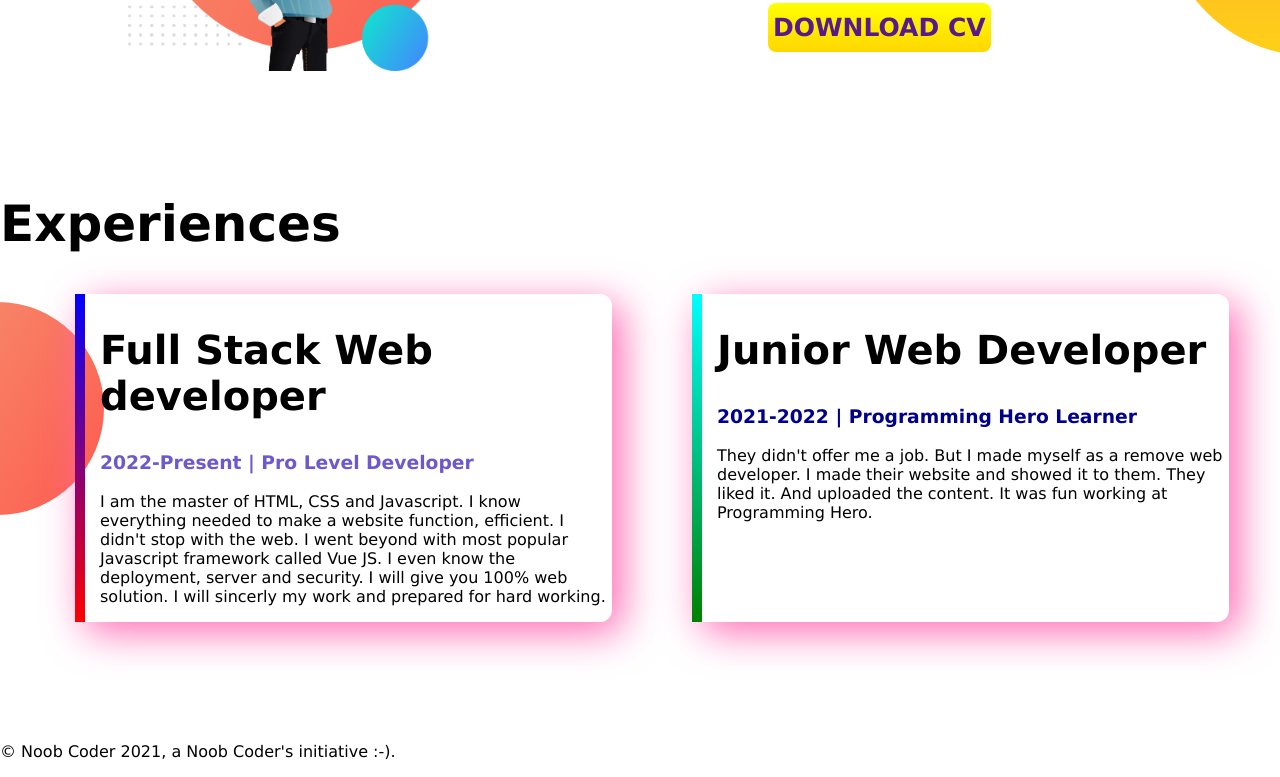
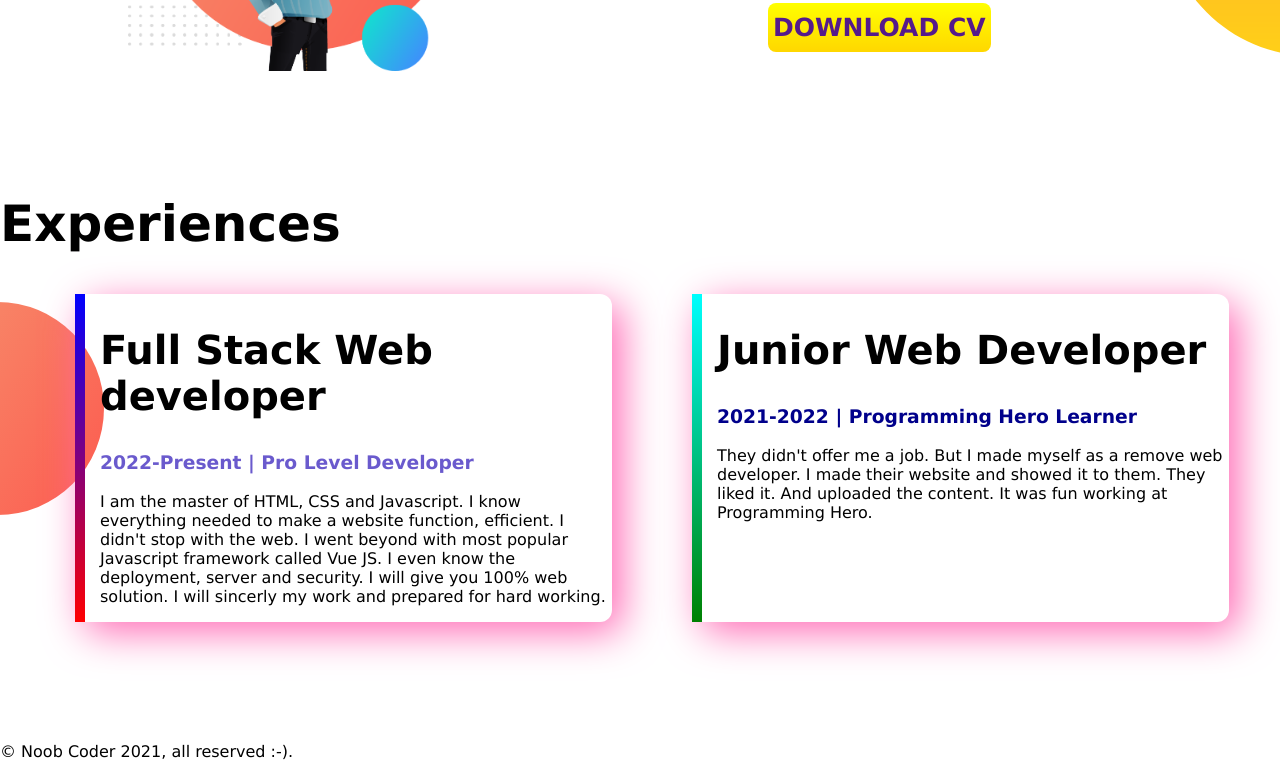
Before and after one commit to atikurahad/my-web-protfolio, a plain HTML site: page Html/index.html in a window 1280 px wide. Shown: the part 839-1616 px from the top of the page. Drawn offline with Linux system fonts and the light colour scheme; a web font is replaced by a local one.

Commit message:
footer changed

```diff
--- a/Html/index.html
+++ b/Html/index.html
@@ -84,7 +84,7 @@
       </div>
     </section>
     <footer>
-      <p>© Noob Coder 2021, a Noob Coder's initiative :-).</p>
+      <p>© Noob Coder 2021, all reserved :-).</p>
     </footer>
   </body>
 </html>
```
